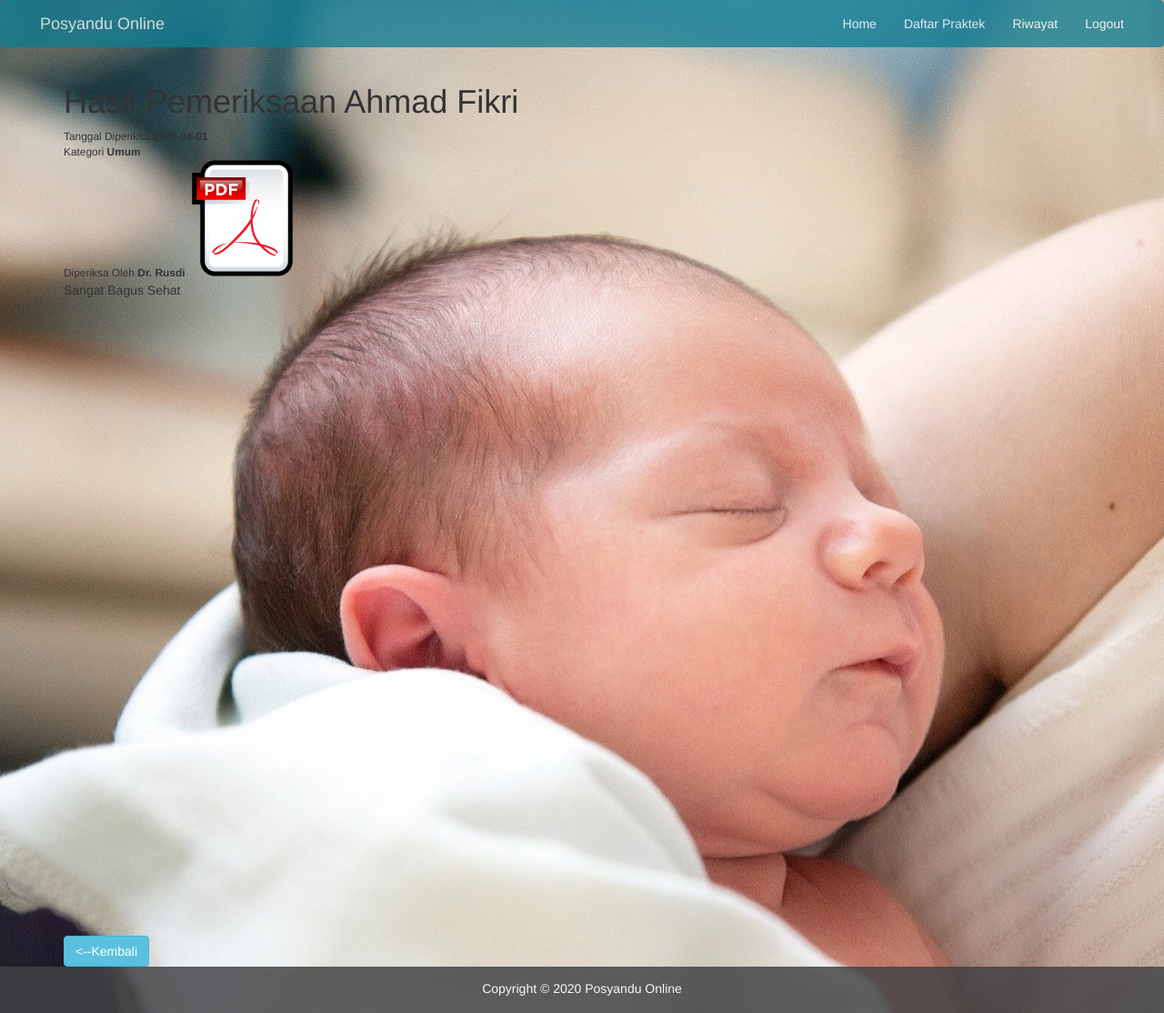
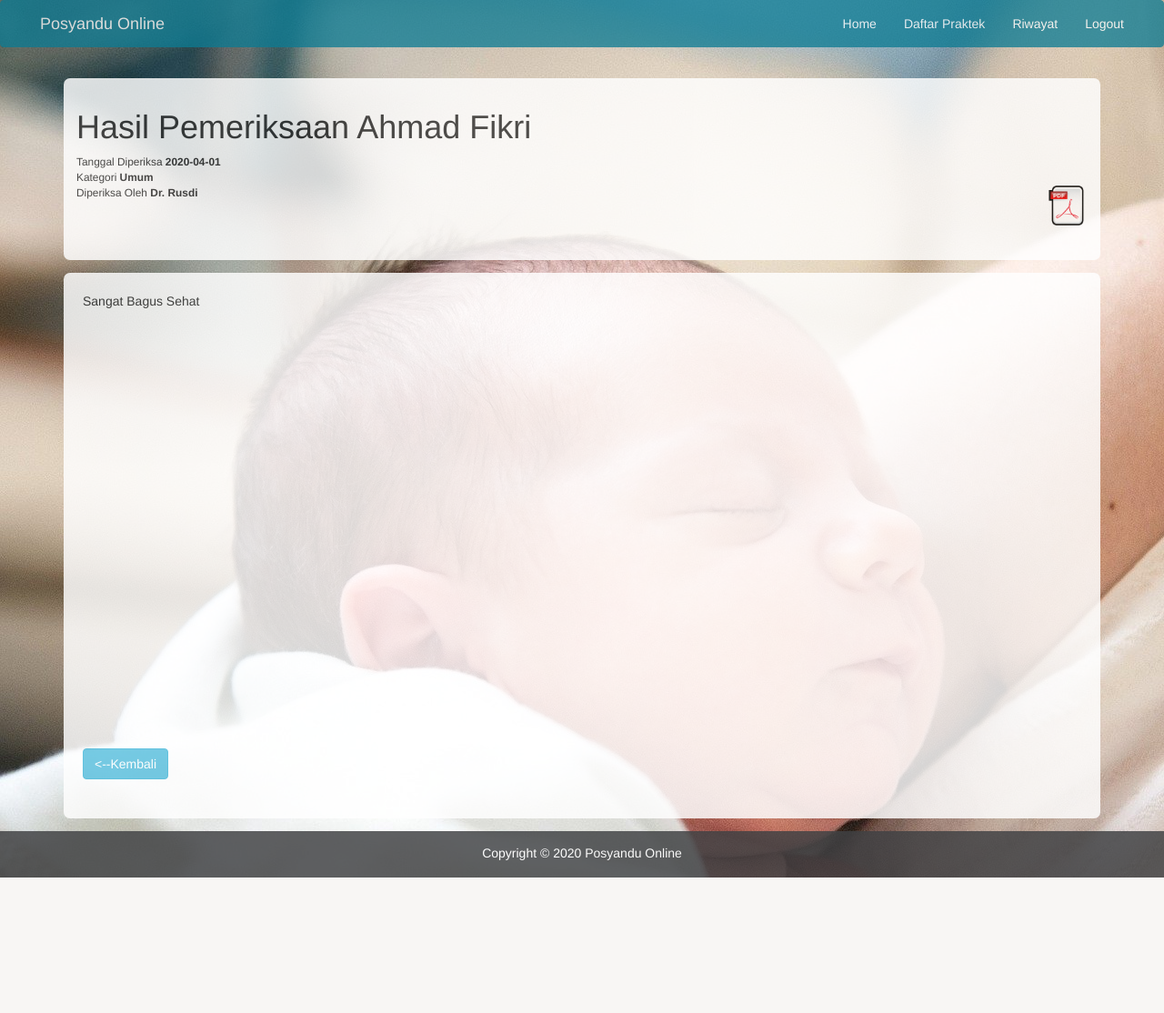
Before and after one commit to ahmadfikri21/Posyandu, a CodeIgniter app: page /Posyandu/index.php/pasien/lapKesehatan/1 in a window 1280 px wide. Shown: the whole page at 91% size. After the commit the page ends 965 px from the top, so only its background shows below. Run offline with CodeIgniter, Linux system fonts and the light colour scheme; data comes from the database, SQL or seed files in the repository.

Commit message:
Tambah css Laporan

```diff
--- a/assets/css/style.css
+++ b/assets/css/style.css
@@ -100,6 +100,33 @@ footer p{/* mengatur tulisan di footer */
 
 .list-riwayat h3{
     font-weight: bold;
+}
+
+.heading-lap-panel{
+    background:#fff;
+    opacity: 0.83;
+    width:100%;
+    height:25%;
+    padding:1em;
+    border-radius:0.5em;
+    margin-bottom:1em;
+    margin-top:1em;
+}
+
+.hasil-lap-panel{
+    background:#fff;
+    opacity: 0.83;
+    width:100%;
+    height:75%;
+    padding:1.5em;
+    border-radius:0.5em;
+    margin-bottom:1em;
+    margin-top:1em;
+}
+
+.heading-lap-panel input{
+    width:4%;
+    float:right;
 }
 
 /*-----------------------------------------------------CSS DOKTER-------------------------------------------------------------*/
```
